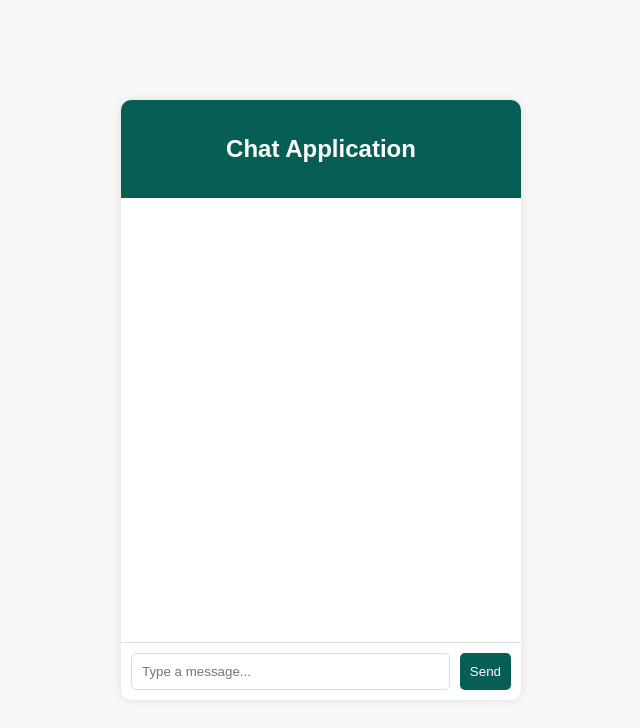
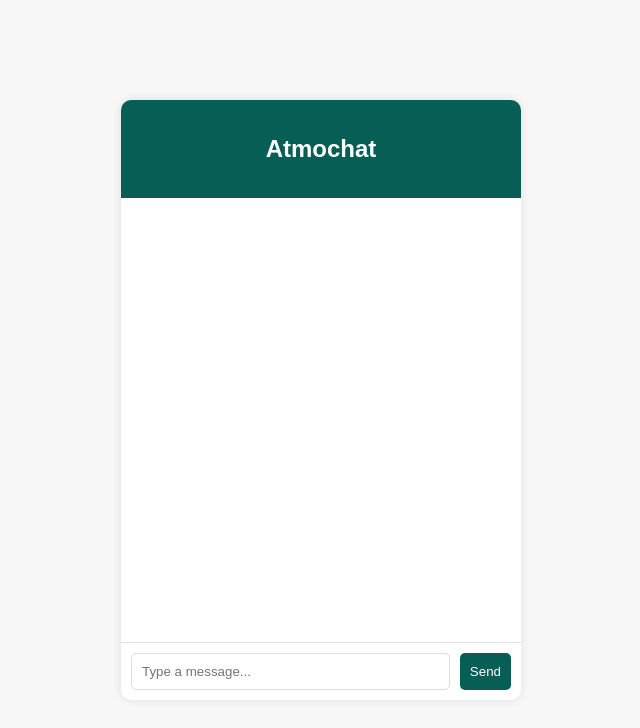
Before and after one commit to kunalatmosoft/chatapp.2, a website: page public/index.html in a window 1280 px wide. Shown: the whole page, without its empty margins (319-959 px from the left). Drawn offline with nearby package versions, Linux system fonts and the light colour scheme; no server answers.

Commit message:
firsttitle commit

```diff
--- a/public/index.html
+++ b/public/index.html
@@ -9,7 +9,7 @@
 <body>
     <div class="chat-container">
         <div class="chat-header">
-            <h2>Chat Application</h2>
+            <h2>Atmochat</h2>
         </div>
         <ul id="messages" class="chat-messages"></ul>
         <div class="chat-input">
```
